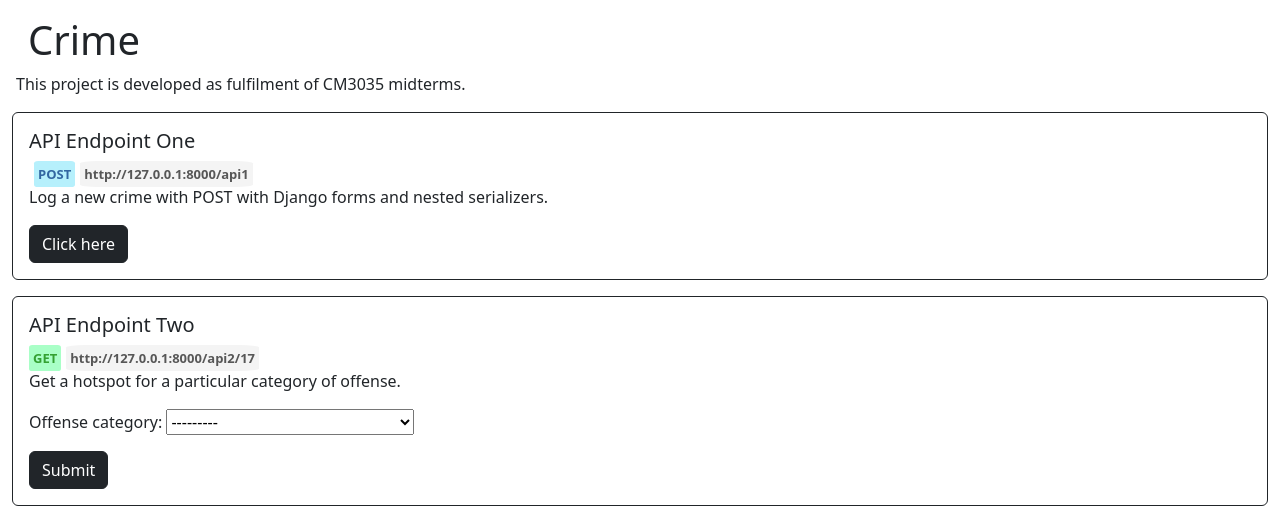
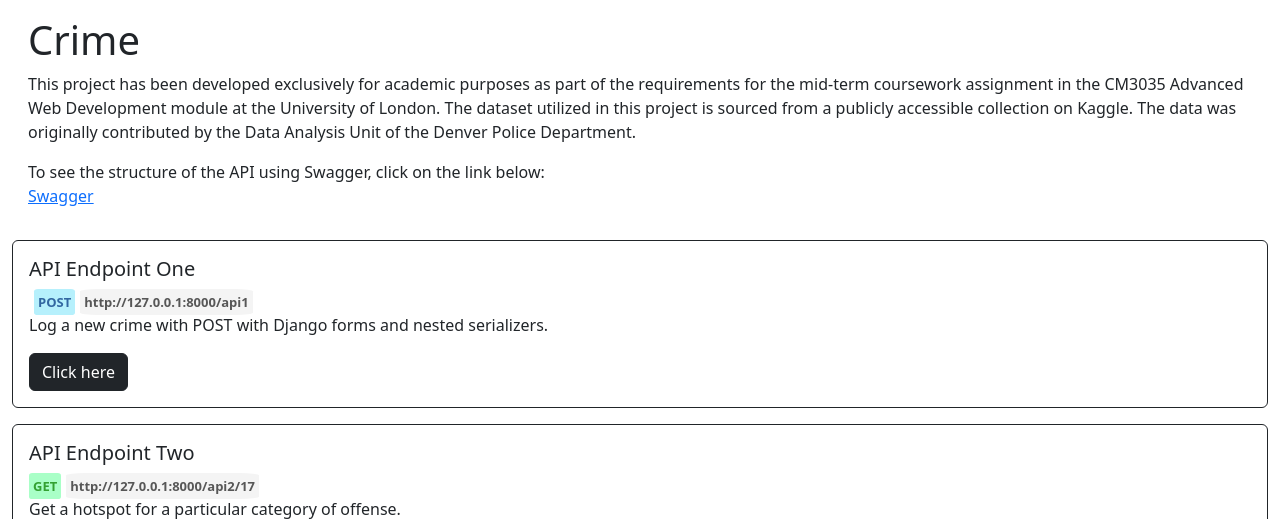
Before and after one commit to jiathehuman/REST-API, a Django app: page / in a window 1280 px wide. Shown: the part 40-559 px from the top of the page. Run offline with Django 5.2, Linux system fonts and the light colour scheme; data comes from the database, SQL or seed files in the repository; both versions use the stored data as it was after the commit; some libraries are stand-ins or nearby versions.

Commit message:
Add swagger

```diff
--- a/crime/crime/settings.py
+++ b/crime/crime/settings.py
@@ -37,6 +37,7 @@ ALLOWED_HOSTS = ['*'] # using Elastic Beanstalk
 INSTALLED_APPS = [
     "incidents.apps.IncidentsConfig",
     "rest_framework",
+    "drf_spectacular",
     "bootstrap5",
     "django.contrib.admin",
     "django.contrib.auth",
@@ -129,3 +130,7 @@ STATIC_URL = "static/"
 # https://docs.djangoproject.com/en/5.1/ref/settings/#default-auto-field
 
 DEFAULT_AUTO_FIELD = "django.db.models.BigAutoField"
+
+REST_FRAMEWORK = {
+    'DEFAULT_SCHEMA_CLASS' : 'drf_spectacular.openapi.AutoSchema', # use openapi with drf_spectacular package
+}
--- a/crime/crime/urls.py
+++ b/crime/crime/urls.py
@@ -14,10 +14,18 @@ Including another URLconf
     1. Import the include() function: from django.urls import include, path
     2. Add a URL to urlpatterns:  path('blog/', include('blog.urls'))
 """
+from drf_spectacular.views import (
+    SpectacularAPIView,
+    SpectacularSwaggerView,
+)
 from django.contrib import admin
 from django.urls import path, include
 
 urlpatterns = [
     path("admin/", admin.site.urls),
+    # generate the YAML file that describes the API
+    path("api/schema/", SpectacularAPIView.as_view(), name = "api_schema"),
+    # serve the swagger to generate a graphical interface
+    path("swagger/", SpectacularSwaggerView.as_view(url_name = 'api_schema'), name = 'api_docs'),
     path('', include('incidents.urls')), # get all the urls from incidents app
 ]
--- a/crime/incidents/templates/incidents/index.html
+++ b/crime/incidents/templates/incidents/index.html
@@ -3,7 +3,15 @@
 <div class="container-fluid">
   <div class="row p-3">
     <h1>Crime</h1>
-    This project is developed as fulfilment of CM3035 midterms.
+    <p>
+      This project has been developed exclusively for academic purposes as part of the requirements for the mid-term coursework assignment in the CM3035 Advanced Web Development module at the University of London. The dataset utilized in this project is sourced from a publicly accessible collection on Kaggle. The data was originally contributed by the Data Analysis Unit of the Denver Police Department.
+    </p>
+
+    <p>
+      To see the structure of the API using Swagger, click on the link below: <br>
+      <a href="/swagger">Swagger</a>
+    </p>
+
   </div>
 
   <div class="card border-dark mb-3">
--- a/crime/incidents/urls.py
+++ b/crime/incidents/urls.py
@@ -4,7 +4,7 @@ from rest_framework.urlpatterns import format_suffix_patterns
 
 urlpatterns = [
     path('', views.index, name = 'index'), # index page
-    path('api1',views.NewCrime, name = 'api1'), # POST a new crime
+    path('api1', views.NewCrime.as_view(), name = 'api1'),# POST a new crime
     path('api2/<int:pk>/',views.HotSpots.as_view(), name = 'api2'), # get all the Hot Spots where a certain type of crime happened
     path('api3',views.MotorTheftFastestResponse.as_view(), name = 'api3'), # get the neighbourhoods that sees the fastest response to motor theft
     path('api4', views.WhiteCollarWeekend.as_view(), name = 'api4'), # get the white collar crimes committed on weekends
--- a/crime/incidents/views.py
+++ b/crime/incidents/views.py
@@ -7,6 +7,7 @@ import math
 from rest_framework.response import Response
 from django.http import JsonResponse
 from rest_framework import status
+from rest_framework.generics import GenericAPIView
 
 from .forms import *
 from .models import *
@@ -53,17 +54,17 @@ def index(request):
                                                             'g_range': range_geolocation_values})
 
 
-# render as an API VIEW
-@api_view(['GET','POST'])
-def NewCrime(request):
+class NewCrime(GenericAPIView):
     """"
     GET returns a HTML with the Django Forms.
     POST creates a new crime. This creates and updates across all 6 tables.
     Validations is done through serializers
     """
+    serializer_class = CrimeSerializer
+    queryset = Crime.objects.all()
 
     # If the method is GET,
-    if request.method == 'GET':
+    def get(self, request, *args, **kwargs):
         # instantiate the three Form objects
         crime_form = CrimeForm()
         location_form = LocationForm()
@@ -77,7 +78,7 @@ def NewCrime(request):
         })
 
     # If the method is POST, aka user submit the form:
-    elif request.method == 'POST':
+    def post(self, request, *args, **kwargs):
         crime_form = CrimeForm(request.POST)
         location_form = LocationForm(request.POST)
         geolocation_form = GeolocationForm(request.POST)
@@ -163,6 +164,116 @@ def NewCrime(request):
                 'location_form': location_form,
                 'geolocation_form': geolocation_form,
             })
+# render as an API VIEW
+# @api_view(['GET','POST'])
+# def NewCrime(request):
+#     """"
+#     GET returns a HTML with the Django Forms.
+#     POST creates a new crime. This creates and updates across all 6 tables.
+#     Validations is done through serializers
+#     """
+
+#     # If the method is GET,
+#     if request.method == 'GET':
+#         # instantiate the three Form objects
+#         crime_form = CrimeForm()
+#         location_form = LocationForm()
+#         geolocation_form = GeolocationForm()
+
+#         # render the page with the Forms
+#         return render(request,'incidents/new_crime.html',{
+#             'crime_form' : crime_form,
+#             'location_form' : location_form,
+#             'geolocation_form': geolocation_form
+#         })
+
+#     # If the method is POST, aka user submit the form:
+#     elif request.method == 'POST':
+#         crime_form = CrimeForm(request.POST)
+#         location_form = LocationForm(request.POST)
+#         geolocation_form = GeolocationForm(request.POST)
+
+#         data_dict = {} # initialise a dictionary to store the data from the form
+
+#         # validate the data in the form
+#         if crime_form.is_valid() and location_form.is_valid() and geolocation_form.is_valid():
+
+#             # for each key value pair inside the items in POST
+#             for key, value in request.POST.items():
+#                 data_dict[key] = value
+
+#             # transform the data for 'first occurrence' and 'reported date' into datetime objects
+#             first_occurrence_date = datetime(
+#                         year=int(data_dict['first_occurrence_date_year']),
+#                         month=int(data_dict['first_occurrence_date_month']),
+#                         day=int(data_dict['first_occurrence_date_day'])
+#                     )
+#             reported_date = datetime(
+#                         year=int(data_dict['reported_date_year']),
+#                         month=int(data_dict['reported_date_month']),
+#                         day=int(data_dict['reported_date_day'])
+#                 )
+
+#             # append the datetime objects into the data dictionary
+#             data_dict["first_occurrence_date"] = first_occurrence_date
+#             data_dict["reported_date"] = reported_date
+
+#             # Django Form Boolean field does not register a False value and remove the field instead.
+#             # Hence, if the Boolean fields is not in the dictionary, add it in.
+#             if 'is_crime' not in data_dict:
+#                 data_dict["is_crime"] = False
+#             if 'is_traffic' not in data_dict:
+#                 data_dict["is_traffic"] = False
+
+#             # print(data_dict['neighbourhood'])
+
+#             # Get the Neighbourhood object with corresponding id
+#             neighbourhood = Neighbourhood.objects.get(id = data_dict["neighbourhood"])
+
+#             # final data as a dictionary format to pass into our Serializer
+#             data = {
+#             "first_occurrence_date": data_dict["first_occurrence_date"],
+#             "reported_date": data_dict["reported_date"],
+#             "is_crime": data_dict["is_crime"],
+#             "is_traffic": data_dict["is_traffic"],
+#             "location": {
+#             "incident_address": data_dict["incident_address"],
+#             "district_id": data_dict['district_id'],
+#             "precinct_id": data_dict['precinct_id'],
+#             "geo": {
+#             "geo_x": data_dict["geo_x"],
+#             "geo_y": data_dict["geo_y"],
+#             "geo_lon": data_dict["geo_lon"],
+#             "geo_lat": data_dict["geo_lat"],
+#             },
+#             "neighbourhood":
+#             {"id": neighbourhood.id,
+#              "name":neighbourhood.name}
+#             },
+#             "victim_count": data_dict["victim_count"],
+#             "offense_type": data_dict["offense_type"],
+#             "offense_category": data_dict["offense_category"]
+#             }
+
+#             # Finalised data is passed into the nested CrimeSerializer
+#             serializer = CrimeSerializer(data = data)
+
+#             # If the serializer is valid, save the object
+#             if serializer.is_valid():
+#                 serializer.save()
+#                 return Response(serializer.data, status=status.HTTP_201_CREATED)
+#             else:
+#                 # Otherwise, print the serializers in console and redirect back to the form
+#                 return Response(serializer.errors, status=status.HTTP_400_BAD_REQUEST)
+#         else:
+#             # if the form is not valid, render it again with the errors:
+#             # return Response(status=status.HTTP_400_BAD_REQUEST)
+#             print("This is called")
+#             return render(request, 'incidents/new_crime.html', {
+#                 'crime_form': crime_form,
+#                 'location_form': location_form,
+#                 'geolocation_form': geolocation_form,
+#             })
 
 class HotSpots(generics.ListAPIView):
     """
```
Also changed, not shown: crime/db.sqlite3.
